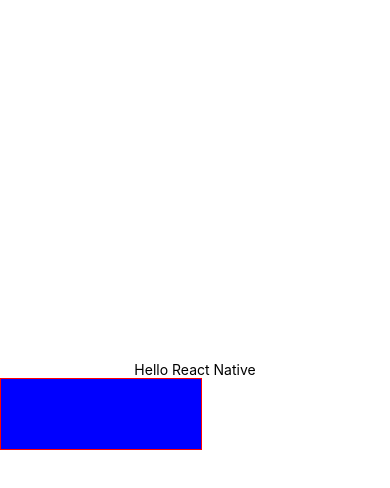
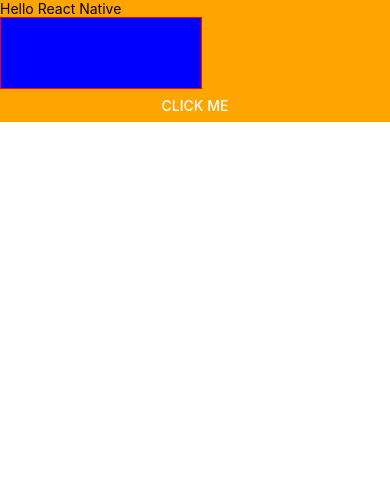
Before and after one commit to ChrisRead22/DoneWithIt, a React Native app: screen / in a window 390 px wide. Shown: the top 488 px of the page. Built offline with nearby package versions, Linux system fonts and the light colour scheme.

Commit message:
Stylesheet

```diff
--- a/App.js
+++ b/App.js
@@ -6,7 +6,7 @@ import { StyleSheet, Text, TouchableNativeFeedback, View, Image, SafeAreaView, A
 export default function App() {
 
   return (
-    <SafeAreaView style={styles.container}>
+    <SafeAreaView style={styles.container, contatinerStyle}>
         <Text>
         Hello React Native
         </Text>
```
